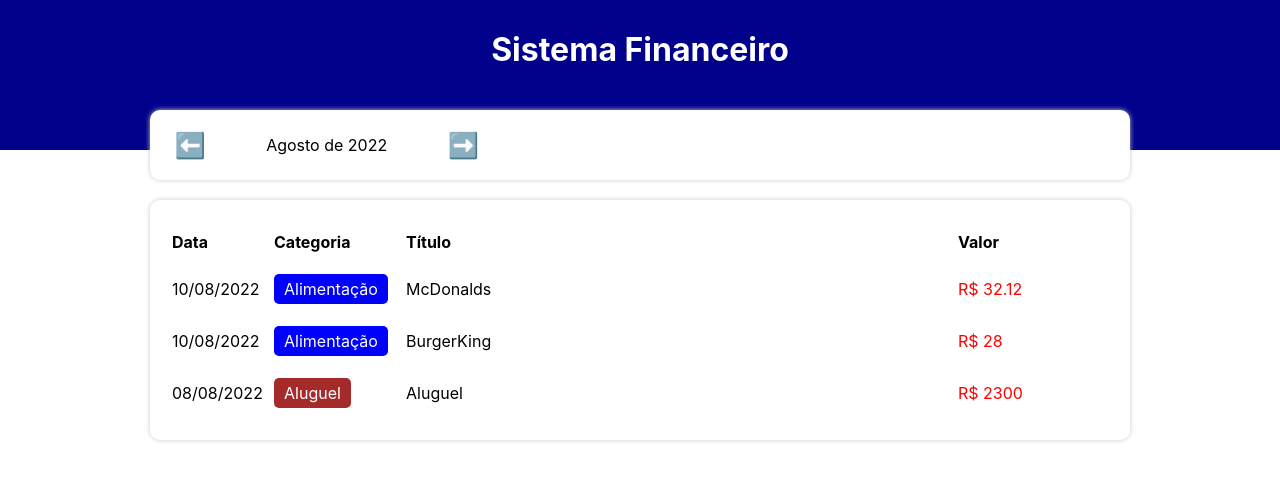
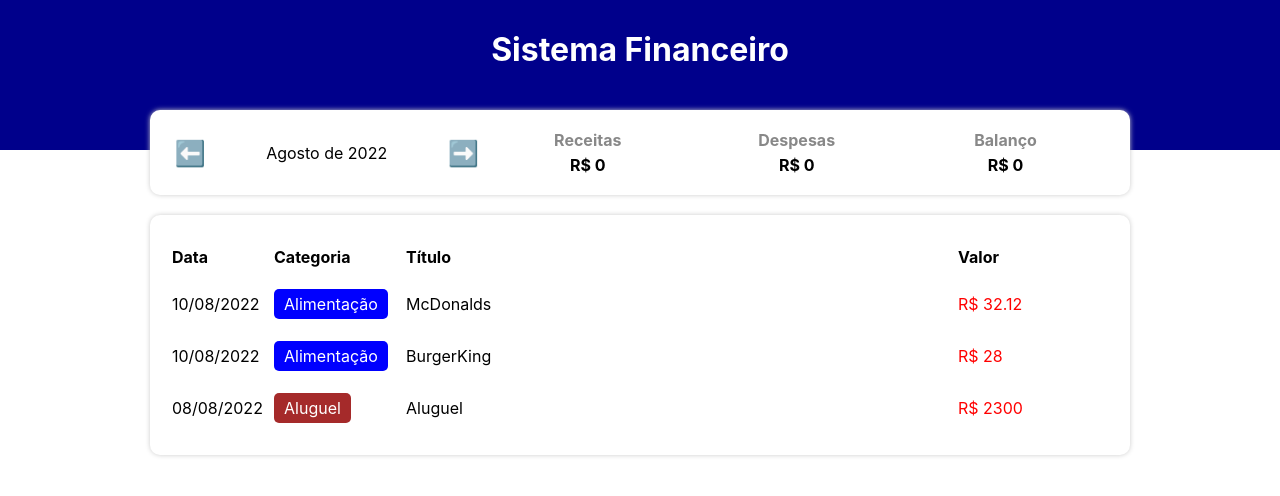
Before and after one commit to HudsonMenezes/sistema-financas-pessoais, a React (Create React App) app: page / in a window 1280 px wide. Shown: the top 496 px of the page. Built offline with nearby package versions, Linux system fonts and the light colour scheme.

Commit message:
income and expense infos created

```diff
--- a/src/App.tsx
+++ b/src/App.tsx
@@ -12,6 +12,8 @@
   const [list, setList] = useState(items)
   const [filteredList, setFilteredList] = useState<Item[]>([])
   const [currentMonth, setCurrentMonth] = useState(getCurrentMonth())
+  const [income, setIncome] = useState(0)
+  const [expense, setExpense] = useState(0)
 
   useEffect(() => {
     setFilteredList ( filterListByMonth(list, currentMonth))
@@ -31,8 +33,9 @@
 
       {/* Área de Informações */}
       <InfoArea currentMonth={currentMonth}
-      onMonthChange={handleMonthChange} />
-
+      onMonthChange={handleMonthChange}
+      income={income}
+      expense={expense}/>
       {/* Área de Inserção */}
 
       {/* Área de Conteudo */}
--- a/src/components/InfoArea/index.tsx
+++ b/src/components/InfoArea/index.tsx
@@ -1,12 +1,16 @@
 import * as C from './styles'
 import { formatCurrentMonth} from '../../helpers/dateFilter'
+import { ResumeItem } from '../ResumeItem'
 
 type Props = {
   currentMonth: string
   onMonthChange: (newMonth: string) => void
+  income: number;
+  expense: number;
 }
 
-export const InfoArea = ({currentMonth, onMonthChange}: Props) => {
+export const InfoArea = ({currentMonth, onMonthChange, income, expense}: Props) => {
+
   const handlePrevMonth = () => {
     let [year, month] = currentMonth.split('-')
     let currentDate = new Date(parseInt(year), parseInt(month) - 1, 1)
@@ -29,7 +33,9 @@
           <C.MonthArrow onClick={handleNextMonth}>➡️</C.MonthArrow>
         </C.MonthArea>
         <C.ResumeArea>
-
+          <ResumeItem title="Receitas" value={income} />
+          <ResumeItem title="Despesas" value={expense}/>
+          <ResumeItem title="Balanço" value={income - expense}/>
         </C.ResumeArea>
       </C.Container>
   )
--- /dev/null
+++ b/src/components/ResumeItem/index.tsx
@@ -0,0 +1,15 @@
+import * as C from './styles'
+
+type Props = {
+  title: string
+  value: number
+}
+
+export const ResumeItem = ({ title, value}: Props) =>{
+  return(
+    <C.Container>
+      <C.Title>{title}</C.Title>
+      <C.Info>R$ {value}</C.Info>
+    </C.Container>
+  )
+}
--- /dev/null
+++ b/src/components/ResumeItem/styles.ts
@@ -0,0 +1,18 @@
+import styled from "styled-components";
+
+export const Container = styled.div`
+  flex: 1;
+`
+
+export const Title = styled.div`
+  text-align: center;
+  font-weight: bold;
+  color: #888;
+  margin-bottom: 5px;
+`
+
+export const Info = styled.div`
+  text-align: center;
+  font-weight: bold;
+  color: #000;
+`
```
